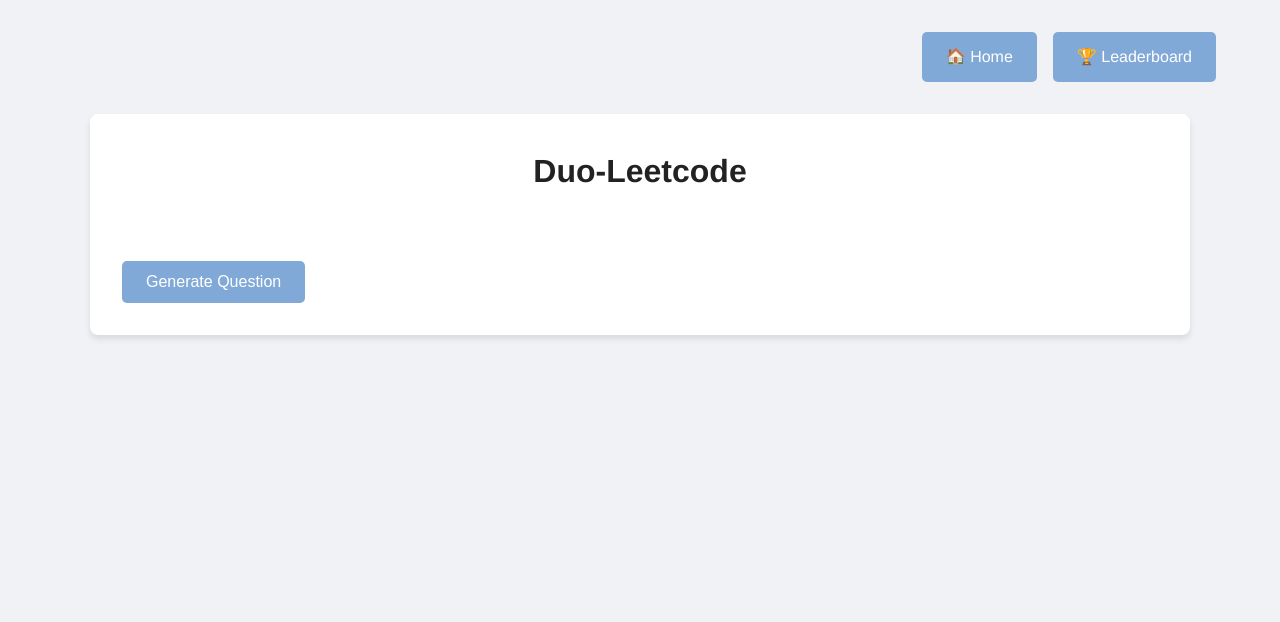
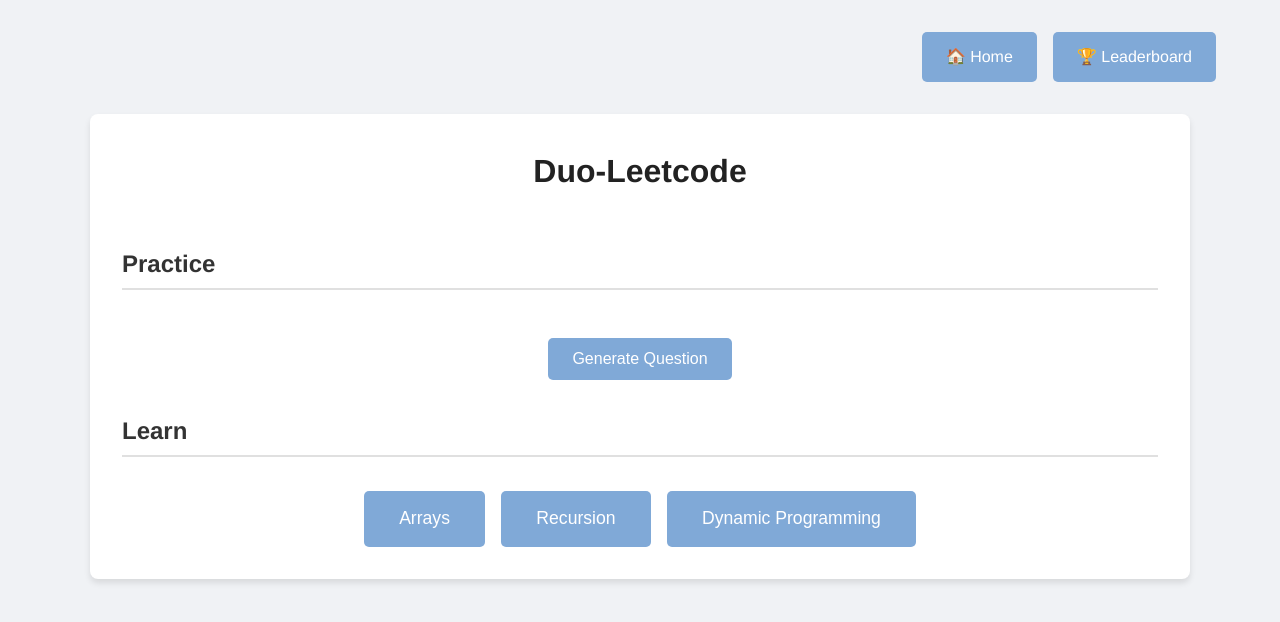
Before and after one commit to YPandas/CS188_DuoLeet, a React (Create React App) app in the folder client/: page / in a window 1280 px wide. Shown: the top 622 px of the page. Built offline with nearby package versions, Linux system fonts and the light colour scheme.

Commit message:
Implemented "Learn" Feature
Users can now learn common programming concepts directly on the home screen

```diff
--- a/client/src/App.js
+++ b/client/src/App.js
@@ -9,6 +9,13 @@ function MainPage() {
   const [evaluation, setEvaluation] = useState("");
   const [isCorrect, setIsCorrect] = useState(null);
   const [loading, setLoading] = useState(false);
+  const [selectedTopic, setSelectedTopic] = useState(null);
+  // Topics for Learn section
+  const topics = {
+    Arrays: "Arrays are fixed-size, index-based collections allowing O(1) access by index. Inserting or deleting elements can take O(n) as others shift.",
+    Recursion: "Recursion is when functions call themselves to solve smaller instances of a problem. It needs a base case to stop, else it loops infinitely.",
+    "Dynamic Programming": "Dynamic Programming optimizes by solving overlapping subproblems once and storing results (memoization) or building up (tabulation)."
+  };
 
   const fetchQuestion = async () => {
     setLoading(true);
@@ -43,9 +50,33 @@ function MainPage() {
   return (
     <div className="container">
       <h1 className="app-title">Duo-Leetcode</h1>
-      <button className="btn" onClick={fetchQuestion} disabled={loading}>
-        {loading ? "Loading..." : "Generate Question"}
-      </button>
+              <h2 className="section-title">Practice</h2>
+      <div className="generate-wrapper">
+        <button className="btn" onClick={fetchQuestion} disabled={loading}>
+          {loading ? "Loading..." : "Generate Question"}
+        </button>
+      </div>
+      {/* Learn section */}
+      <div className="section">
+        <h2 className="section-title">Learn</h2>
+        <div className="learn-buttons">
+          {Object.keys(topics).map((topic) => (
+            <button
+              key={topic}
+              className="btn learn-btn"
+              onClick={() => setSelectedTopic(topic)}
+            >
+              {topic}
+            </button>
+          ))}
+        </div>
+        {selectedTopic && (
+          <div className="topic-summary">
+            <h3>{selectedTopic}</h3>
+            <p>{topics[selectedTopic]}</p>
+          </div>
+        )}
+      </div>
       {question && (
         <div className="section">
           <h2 className="section-title">Problem:</h2>
--- a/client/src/index.css
+++ b/client/src/index.css
@@ -197,6 +197,35 @@
     font-weight: 600;
     color: #333;
   }
+  /* Center wrapper for generate question button */
+  .generate-wrapper {
+    display: flex;
+    justify-content: center;
+    margin: 2em 0;
+  }
+
+  /* Learn area buttons */
+  .learn-buttons {
+    display: flex;
+    flex-wrap: wrap;
+    justify-content: center;
+    gap: 1em;
+    margin-top: 1em;
+  }
+
+  .learn-btn {
+    padding: 1em 2em;
+    font-size: 1.1em;
+  }
+
+  /* Summary for selected topic */
+  .topic-summary {
+    margin-top: 1em;
+    background-color: #f8f8f8;
+    padding: 1em;
+    border-radius: 4px;
+    font-family: 'Courier New', Courier, monospace;
+  }
 
   tr:hover {
     background-color: #f5f5f5;
```
